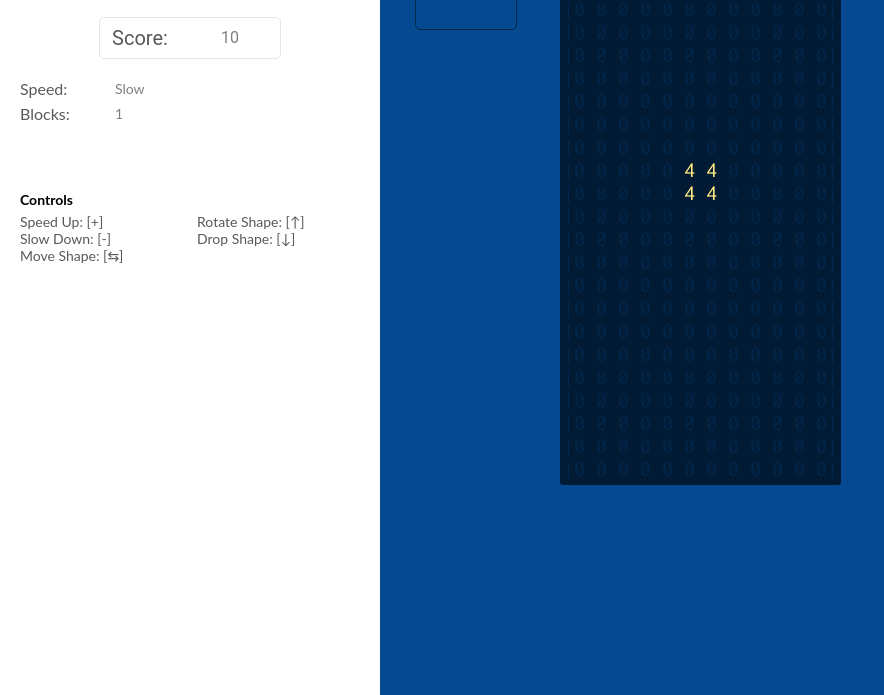
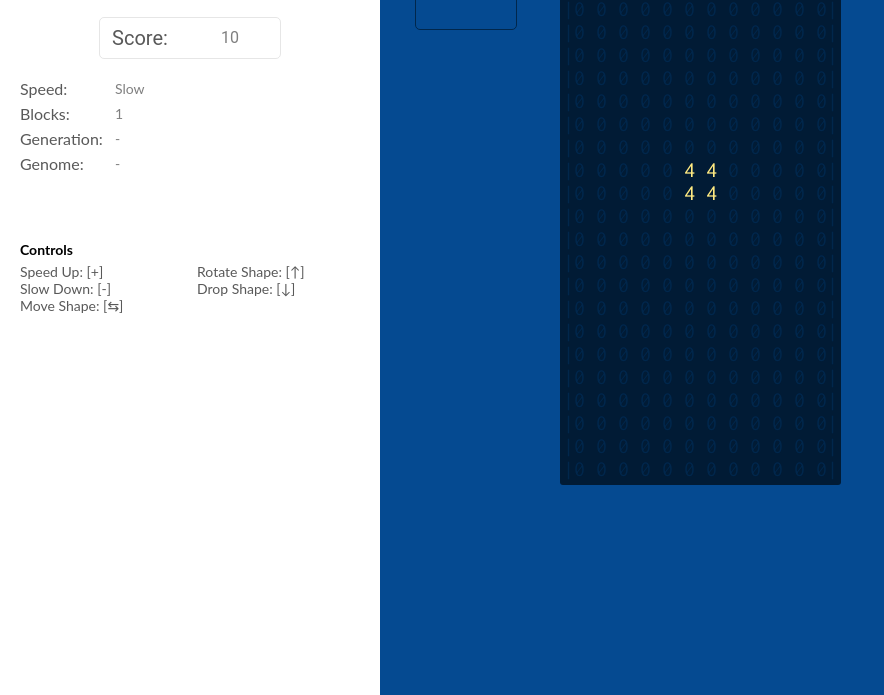
Before and after one commit to ramantehlan/Genetic-Tetris-Ai, a plain HTML site: page index.html in a window 1280 px wide. Shown: the part 105-800 px from the top of the page, without its empty margins (0-884 px from the left). Drawn offline with Linux system fonts and the light colour scheme.

Commit message:
Minor changes

```diff
--- a/index.html
+++ b/index.html
@@ -39,14 +39,14 @@
               <div class="item_head">Blocks:</div>
               <div class="item_value" id='blocks'>-</div>
           </div>
-         <!-- <div class="item">
+          <div class="item">
               <div class="item_head">Generation:</div>
               <div class="item_value">-</div>
           </div>
           <div class="item">
-              <div class="item_head">Individual:</div>
+              <div class="item_head">Genome:</div>
               <div class="item_value">-</div>
-          </div> -->
+          </div>
 
      </div>
 
```
